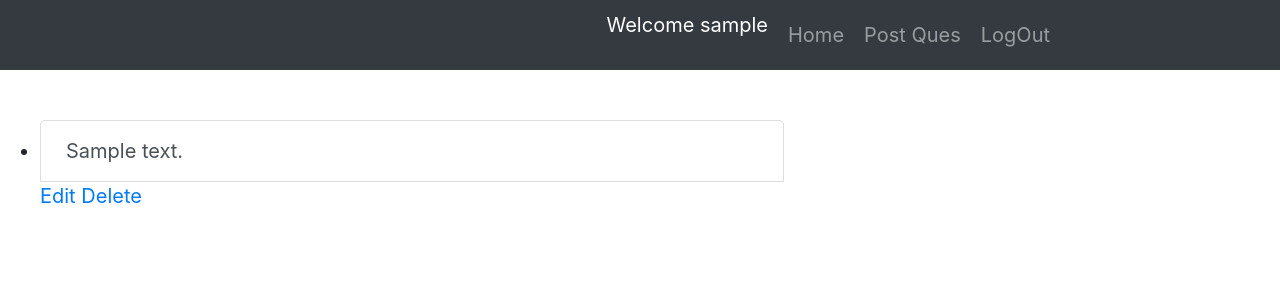
After one commit to raghavankit11/mysite, a Django app: page / in a window 1280 px wide. The commit adds this page. Shown: the top 300 px of the page. Run offline with Django 3.2, Linux system fonts and the light colour scheme; a user stored in the database is signed in; tables that the repository leaves empty hold one stand-in row (values such as "Sample post"); some libraries are stand-ins or nearby versions.

Commit message:
Initial submission

```diff
--- a/mysite/mysite/urls.py
+++ b/mysite/mysite/urls.py
@@ -18,5 +18,5 @@ from django.urls import path, include
 
 urlpatterns = [
     path('admin/', admin.site.urls),
-    path('polls/', include('polls.urls')),
+    path('', include('polls.urls')),
 ]
--- a/mysite/polls/admin.py
+++ b/mysite/polls/admin.py
@@ -13,6 +13,7 @@ class QuestionAdmin(admin.ModelAdmin):
     fieldsets = [
         (None,               {'fields': ['question_text']}),
         ('Date information', {'fields': ['pub_date'], 'classes': ['collapse']}),
+        ('User', {'fields': ['questioner']}),
     ]
     inlines = [ChoiceInline]
 
--- a/mysite/polls/static/polls/style.css
+++ b/mysite/polls/static/polls/style.css
@@ -1,7 +1,51 @@
-li a {
-    color: green;
+
+
+html {
+    background-color: white;
+    color: #1e1e1e;
+    font-family: 'Lato', 'Arial', sans-serif;
+    font-size: 20px;
+    font-weight: 300;
+    text-rendering: optimizeLegibility;
 }
 
-body {
-    background: blue url("images/background.gif") no-repeat;
+.list-question ul{
+    margin-top: 50px;
 }
+
+.list-question ul li{
+    width: 60%;
+    margin-bottom : 10px;
+}
+.navbar-nav {
+    margin-left: auto;
+    margin-right: 200px;
+}
+
+.content-section {
+  background: #ffffff;
+  padding: 50px 500px;
+  border: 1px solid #dddddd;
+  border-radius: 10px;
+  margin-bottom: 20px;
+}
+
+h2{
+    display: block;
+    width: 30%;
+    margin: 0 auto;
+    margin-top: 100px;
+}
+
+.text-muted{
+    display: block;
+    margin: 0 auto;
+    text-align: center;
+
+}
+
+.span-welcome{
+    color: white;
+    margin-top: 10px;
+    margin-right: 10px;
+}
--- /dev/null
+++ b/mysite/polls/templates/polls/basic.html
@@ -0,0 +1,58 @@
+
+{% load static %}
+<!DOCTYPE html>
+<html lang="en">
+<head>
+    <meta charset="UTF-8">
+    <title>Polls-App</title>
+
+    <link rel="stylesheet" href="https://stackpath.bootstrapcdn.com/bootstrap/4.3.1/css/bootstrap.min.css" integrity="sha384-ggOyR0iXCbMQv3Xipma34MD+dH/1fQ784/j6cY/iJTQUOhcWr7x9JvoRxT2MZw1T" crossorigin="anonymous">
+    <link rel="stylesheet" type="text/css" href="{% static 'polls/style.css' %}">
+    <!-- jQuery first, then Popper.js, then Bootstrap JS -->
+    <script src="https://code.jquery.com/jquery-3.5.0.min.js" ></script>
+    <script type="text/javascript" src="{% static 'js/jquery.formset.js' %}"></script>
+
+    <script src="https://cdnjs.cloudflare.com/ajax/libs/popper.js/1.12.9/umd/popper.min.js" integrity="sha384-ApNbgh9B+Y1QKtv3Rn7W3mgPxhU9K/ScQsAP7hUibX39j7fakFPskvXusvfa0b4Q" crossorigin="anonymous"></script>
+    <script src="https://maxcdn.bootstrapcdn.com/bootstrap/4.0.0/js/bootstrap.min.js" integrity="sha384-JZR6Spejh4U02d8jOt6vLEHfe/JQGiRRSQQxSfFWpi1MquVdAyjUar5+76PVCmYl" crossorigin="anonymous"></script>
+
+
+</head>
+<body>
+    <nav class="navbar navbar-expand-sm bg-dark navbar-dark">
+
+      <ul class="navbar-nav ">
+          {% if user.is_authenticated %}
+        <li class="nav-item">
+          <span class="span-welcome">Welcome {{ user }}</span>
+        </li>
+        <li class="nav-item">
+          <a class="nav-link" href="{% url 'polls:polls-home' %}">Home</a>
+        </li>
+        <li class="nav-item">
+          <a class="nav-link" href="{% url 'polls:question-create' %}">Post Ques</a>
+        </li>
+        <li class="nav-item">
+          <a class="nav-link" href="{% url 'polls:logout' %}">LogOut</a>
+        </li>
+          {% else %}
+        <li class="nav-item">
+          <a class="nav-link" href="{% url 'polls:polls-home' %}">Home</a>
+        </li>
+        <li class="nav-item">
+          <a class="nav-link" href="{% url 'polls:login' %}">Post Ques</a>
+        </li>
+        <li class="nav-item">
+          <a class="nav-link" href="{% url 'polls:register' %}">Register</a>
+        </li>
+        <li class="nav-item">
+          <a class="nav-link" href="{% url 'polls:login' %}">LogIn</a>
+        </li>
+        {% endif %}
+      </ul>
+
+    </nav>
+
+    {% block content %}
+    {% endblock content %}
+</body>
+</html>
--- a/mysite/polls/templates/polls/index.html
+++ b/mysite/polls/templates/polls/index.html
@@ -1,23 +1,73 @@
-<!DOCTYPE html>
-<html lang="en">
-<head>
-    <meta charset="UTF-8">
-    <title>Title</title>
-</head>
-<body>
-{% load static %}
+{% extends "polls/basic.html" %}
+{% block content %}
 
-<link rel="stylesheet" type="text/css" href="{% static 'polls/style.css' %}">
+
+    <div class = "list-question">
     {% if latest_question_list %}
         <ul>
         {% for question in latest_question_list %}
-        <li><a href="{% url 'polls:detail' question.id %}">{{ question.question_text }}</a></li>
+            <li>
+                <a class="list-group-item list-group-item-action" href="{% url 'polls:detail' question.id %}">{{ question.question_text }}</a>
+                {% if question.questioner == user %}
+                <a href="{% url 'polls:question-edit' question.id %}">Edit</a>
+                <a  href="{% url 'polls:question-delete' question.id %}">Delete</a>
+                {% endif %}
+
+            </li>
         {% endfor %}
         </ul>
     {% else %}
         <p>No polls are available.</p>
     {% endif %}
+    </div>
 
+{% endblock content %}
 
-</body>
-</html>
+{##}
+{#{% load static %}#}
+{#<!DOCTYPE html>#}
+{#<html lang="en">#}
+{#<head>#}
+{#    <meta charset="UTF-8">#}
+{#    <meta name="viewport" content="width=device-width, initial-scale=1, shrink-to-fit=no">#}
+{#    <title>Polls-App</title>#}
+{##}
+{#    <link rel="stylesheet" href="https://maxcdn.bootstrapcdn.com/bootstrap/4.0.0/css/bootstrap.min.css" integrity="sha384-Gn5384xqQ1aoWXA+058RXPxPg6fy4IWvTNh0E263XmFcJlSAwiGgFAW/dAiS6JXm" crossorigin="anonymous">#}
+{#    <link rel="stylesheet" type="text/css" href="{% static 'polls/style.css' %}">#}
+{#    <!-- jQuery first, then Popper.js, then Bootstrap JS -->#}
+{#    <script src="https://code.jquery.com/jquery-3.5.0.min.js" ></script>#}
+{#    <script src="https://cdnjs.cloudflare.com/ajax/libs/popper.js/1.12.9/umd/popper.min.js" integrity="sha384-ApNbgh9B+Y1QKtv3Rn7W3mgPxhU9K/ScQsAP7hUibX39j7fakFPskvXusvfa0b4Q" crossorigin="anonymous"></script>#}
+{#    <script src="https://maxcdn.bootstrapcdn.com/bootstrap/4.0.0/js/bootstrap.min.js" integrity="sha384-JZR6Spejh4U02d8jOt6vLEHfe/JQGiRRSQQxSfFWpi1MquVdAyjUar5+76PVCmYl" crossorigin="anonymous"></script>#}
+{##}
+{#</head>#}
+{#<body>#}
+{#    <nav class="navbar navbar-expand-sm bg-dark navbar-dark">#}
+{##}
+{#      <ul class="navbar-nav ">#}
+{#        <li class="nav-item">#}
+{#          <a class="nav-link" href="{% url 'polls:register' %}">Register</a>#}
+{#        </li>#}
+{#        <li class="nav-item">#}
+{#          <a class="nav-link" href="{% url 'polls:login' %}">LogIn</a>#}
+{#        </li>#}
+{#        <li class="nav-item">#}
+{#          <a class="nav-link" href="{% url 'polls:logout' %}">LogOut</a>#}
+{#        </li>#}
+{#      </ul>#}
+{##}
+{#    </nav>#}
+{#        <div class = "list-question">#}
+{#    {% if latest_question_list %}#}
+{#        <ul>#}
+{#        {% for question in latest_question_list %}#}
+{#            <li><a class="list-group-item list-group-item-action" href="{% url 'polls:detail' question.id %}">{{ question.question_text }}</a></li>#}
+{#        {% endfor %}#}
+{#        </ul>#}
+{#    {% else %}#}
+{#        <p>No polls are available.</p>#}
+{#    {% endif %}#}
+{#    </div>#}
+{##}
+{##}
+{#</body>#}
+{#</html>#}
--- a/mysite/polls/urls.py
+++ b/mysite/polls/urls.py
@@ -1,5 +1,8 @@
 from django.urls import path
 from . import views
+from django.contrib.auth import views as auth_views
+
+from .views import create_question_and_choices, QuestionDeleteView
 
 app_name = 'polls'
 urlpatterns = [
@@ -10,8 +13,15 @@ urlpatterns = [
     # path('<int:question_id>/results/', views.results, name='results'),
     #
     # path('<int:question_id>/vote/', views.vote, name='vote'),
-    path('', views.IndexView.as_view(), name='index'),
+    path('', views.IndexView.as_view(), name='polls-home'),
     path('<int:pk>/', views.DetailView.as_view(), name='detail'),
     path('<int:pk>/results/', views.ResultsView.as_view(), name='results'),
     path('<int:question_id>/vote/', views.vote, name='vote'),
+    path('register/', views.register, name='register'),
+    path('login/', auth_views.LoginView.as_view(template_name='polls/login.html'), name='login'),
+    path('logout/', auth_views.LogoutView.as_view(template_name='polls/logout.html'), name='logout'),
+    path('question/create/', create_question_and_choices, name='question-create'),
+    path('question/<int:pk>/edit/', create_question_and_choices, name='question-edit'),
+    path('question/<int:pk>/delete/', QuestionDeleteView.as_view(), name='question-delete'),
+    # path( 'url(r'^simpleemail/(?P<emailto>[\w.%+-]+@[A-Za-z0-9.-]+\.[A-Za-z]{2,4})/', 'sendSimpleEmail' , name = 'sendSimpleEmail'),)
 ]
--- a/mysite/polls/views.py
+++ b/mysite/polls/views.py
@@ -1,13 +1,25 @@
-from django.shortcuts import render, get_object_or_404
-from django.http import HttpResponse, HttpResponseRedirect
+from django.core.exceptions import PermissionDenied
+from django.shortcuts import render, get_object_or_404, redirect
+from django.http import HttpResponseRedirect, HttpResponseForbidden
 
-#comment added by local machine
 from .models import Question, Choice
 from django.urls import reverse
 from django.views import generic
 from django.utils import timezone
+from django.contrib.auth.mixins import LoginRequiredMixin, UserPassesTestMixin
+from django.contrib.auth.decorators import login_required
+
+from .forms import UserRegisterForm, QuestionForm, ChoiceForm
 
 
+def register(request):
+    if request.method == 'POST':
+        form = UserRegisterForm(request.POST)
+        if form.is_valid():
+            form.save()
+    else:
+        form = UserRegisterForm()
+    return render(request, 'polls/register.html', {'form': form})
 
 class IndexView(generic.ListView):
     # latest_question_list = Question.objects.order_by('-pub_date')[:5]
@@ -19,7 +31,7 @@ class IndexView(generic.ListView):
     context_object_name = 'latest_question_list'      # for ListView, the automatically generated context variable is question_list.
 
     def get_queryset(self):
-        return Question.objects.filter(pub_date__lte=timezone.now()).order_by('-pub_date')[:5]
+        return Question.objects.filter(pub_date__lte=timezone.now()).order_by('-pub_date')
 
 class DetailView(generic.DetailView):
     # question = get_object_or_404(Question, pk=question_id)
@@ -27,6 +39,7 @@ class DetailView(generic.DetailView):
 
     model = Question
     template_name = 'polls/detail.html'
+
 
     def get_queryset(self):
         return Question.objects.filter(pub_date__lte=timezone.now())
@@ -42,7 +55,7 @@ class ResultsView(generic.DetailView):
 def vote(request, question_id):
     question = get_object_or_404(Question, pk=question_id)
     try:
-        selected_choice = question.choice_set.get(pk=request.POST['choice'])
+        selected_choice = question.choices.get(pk=request.POST['choice'])
     except (KeyError, Choice.DoesNotExist):
         # Redisplay the question voting form.
         return render(request, 'polls/detail.html', {
@@ -56,3 +69,92 @@ def vote(request, question_id):
         # with POST data. This prevents data from being posted twice if a
         # user hits the Back button.
     return HttpResponseRedirect(reverse('polls:results', args=(question.id,)))
+
+# class QuestionCreateView(LoginRequiredMixin, generic.CreateView):
+#     model = Question
+#     fields = ['question_text', 'pub_date']
+#
+#
+#     def form_valid(self, form):
+#         form.instance.questioner = self.request.user
+#         return super().form_valid(form)
+
+
+
+
+@login_required()
+def create_question_and_choices_single_choice(request, pk=None):
+
+    q_obj = Question.objects.get(id=pk) if pk else Question()
+    if pk is None or q_obj.questioner == request.user:
+        c_obj = q_obj.choices.first() if pk else Choice()
+        if request.method == 'POST':
+            q_form = QuestionForm(data=request.POST, instance=q_obj)
+            c_form = ChoiceForm(data=request.POST, instance=c_obj)
+            if q_form.is_valid() and c_form.is_valid():
+                q_obj = q_form.save(commit=False)
+                q_obj.questioner = request.user
+                q_obj.save()
+
+                c_obj = c_form.save(commit=False)
+                c_obj.question = q_obj
+                c_obj.save()
+                return redirect('polls:polls-home')
+        else:
+            q_form = QuestionForm(instance=q_obj)
+            c_form = ChoiceForm(instance=c_obj)
+
+        context = {
+            'q_form': q_form,
+            'c_form': c_form}
+        return render(request, 'polls/question_form.html', context)
+    else:
+        # return HttpResponseForbidden()
+        raise PermissionDenied
+
+
+
+from django.forms import formset_factory, inlineformset_factory
+@login_required()
+def create_question_and_choices(request, pk=None):
+    q_obj = Question.objects.get(id=pk) if pk else Question()
+    if pk is None or q_obj.questioner == request.user:
+        ChoiceFormSet = inlineformset_factory(Question, Choice, fields=('choice_text',), extra=0 if pk else 1)
+
+        if request.method == 'POST':
+            q_form = QuestionForm(data=request.POST, instance=q_obj)
+            c_forms = ChoiceFormSet(request.POST, instance=q_obj)
+
+            if q_form.is_valid() and c_forms.is_valid():
+                q_obj = q_form.save(commit=False)
+                q_obj.questioner = request.user
+                q_obj.save()
+
+                # c_objs = c_forms.save(commit=False)
+                for c_form in c_forms:
+                    c_obj = c_form.save(commit=False)
+                    c_obj.question = q_obj
+                    c_obj.save()
+                return redirect('polls:polls-home')
+        else:
+            q_form = QuestionForm(instance=q_obj)
+            c_forms = ChoiceFormSet(instance=q_obj if pk else None)
+
+        context = {
+            'q_form': q_form,
+            'c_forms': c_forms}
+        return render(request, 'polls/question_form.html', context)
+    else:
+        # return HttpResponseForbidden()
+        raise PermissionDenied
+
+
+class QuestionDeleteView(LoginRequiredMixin, UserPassesTestMixin, generic.DeleteView):
+    model = Question
+    success_url = '/'
+
+    def test_func(self):
+        question = self.get_object()
+        if self.request.user == question.questioner:
+            return True
+        return False
```
Also changed, not shown: mysite/mysite/settings.py (+8 -1 lines), mysite/polls/forms.py (added, +33 -0 lines), mysite/polls/models.py (+8 -1 lines), mysite/polls/templates/polls/detail.html (+7 -11 lines), mysite/polls/templates/polls/login.html (added, +21 -0 lines), mysite/polls/templates/polls/logout.html (added, +10 -0 lines), mysite/polls/templates/polls/question_confirm_delete.html (added, +18 -0 lines), mysite/polls/templates/polls/question_form.html (added, +32 -0 lines), mysite/polls/templates/polls/register.html (added, +22 -0 lines), mysite/polls/templates/polls/results.html (+6 -10 lines), mysite/polls/tests.py (+12 -12 lines), mysite/__init__.py (added), mysite/polls/migrations/0001_initial.py (deleted). Lines whose indentation alone changed are shown as unchanged.
